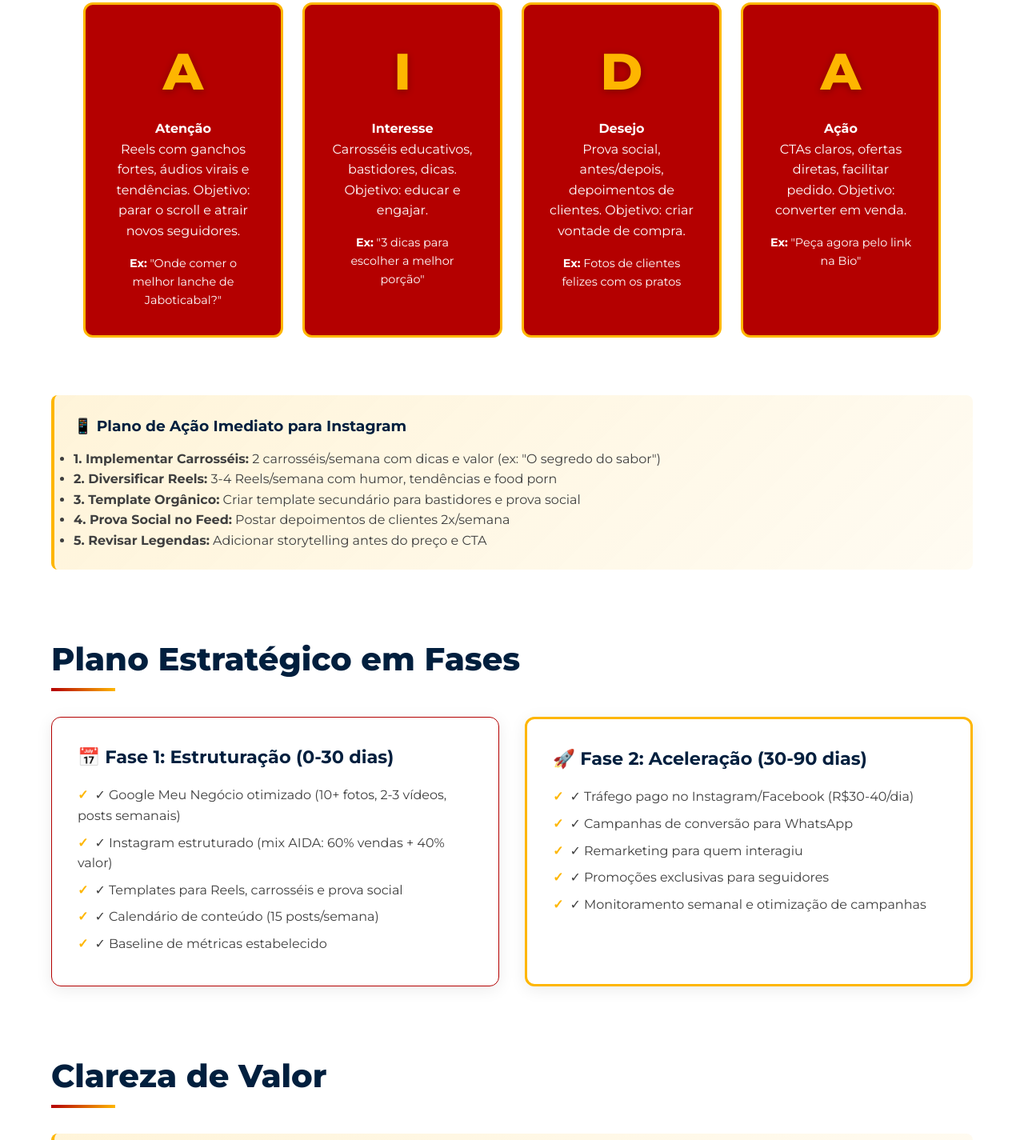
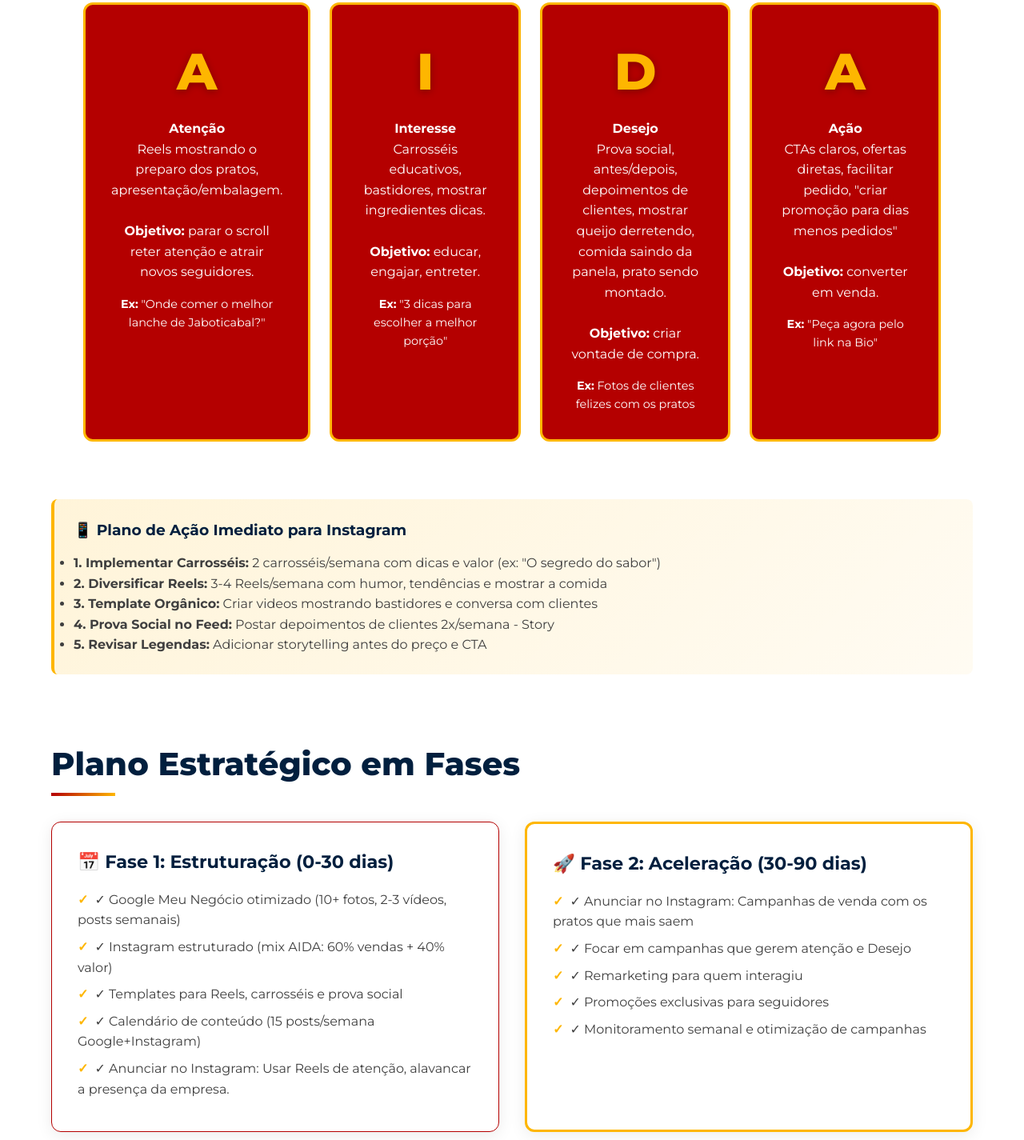
Before and after one commit to Betioli/Pestiscaria-Garcia, a plain HTML site: page index.html in a window 1280 px wide. Shown: the part 4948-6373 px from the top of the page at 80% size. Drawn offline with Linux system fonts and the light colour scheme.

Commit message:
Clareza de valor

```diff
--- a/index.html
+++ b/index.html
@@ -249,10 +249,9 @@
                 </ul>
             </div>
             <div class="cost-reflection">
-                <p>A pergunta não é "preciso decidir agora?"</p>
+                <p>A pergunta não é: "Preciso decidir agora?"</p>
                 <p style="margin-top: 1.5rem;">E sim:</p>
-                <p style="font-size: 1.4rem; color: #FEB600; margin-top: 1rem;">"Quanto tempo mais vou deixar essas oportunidades na mesa?"</p>
-                <p style="font-size: 0.9rem; margin-top: 1.5rem; opacity: 0.9;"><em>*Projeção baseada em benchmarks de mercado para restaurantes/petiscarias em cidades de porte similar. Não é promessa, mas potencial identificado.</em></p>
+                <p style="font-size: 1.4rem; color: #FEB600; margin-top: 3rem;">"Quanto tempo mais vou deixar essas oportunidades na mesa?"</p>
             </div>
         </div>
     </section>
@@ -265,28 +264,28 @@
                 <div class="aida-card">
                     <div class="aida-letter">A</div>
                     <h4>Atenção</h4>
-                    <p>Reels com ganchos fortes, áudios virais e tendências. Objetivo: parar o scroll e atrair novos seguidores.</p>
+                    <p>Reels mostrando o preparo dos pratos, apresentação/embalagem.<br><br><strong>Objetivo:</strong> parar o scroll reter atenção e atrair novos seguidores.</p>
                     <p style="margin-top: 1rem; font-size: 0.9rem;"><strong>Ex:</strong> "Onde comer o melhor lanche de Jaboticabal?"</p>
                 </div>
 
                 <div class="aida-card">
                     <div class="aida-letter">I</div>
                     <h4>Interesse</h4>
-                    <p>Carrosséis educativos, bastidores, dicas. Objetivo: educar e engajar.</p>
+                    <p>Carrosséis educativos, bastidores, mostrar ingredientes dicas. <br> <br><strong>Objetivo:</strong> educar, engajar, entreter.</p>
                     <p style="margin-top: 1rem; font-size: 0.9rem;"><strong>Ex:</strong> "3 dicas para escolher a melhor porção"</p>
                 </div>
 
                 <div class="aida-card">
                     <div class="aida-letter">D</div>
                     <h4>Desejo</h4>
-                    <p>Prova social, antes/depois, depoimentos de clientes. Objetivo: criar vontade de compra.</p>
+                    <p>Prova social, antes/depois, depoimentos de clientes, mostrar queijo derretendo, comida saindo da panela, prato sendo montado. <br><br><strong>Objetivo:</strong> criar vontade de compra.</p>
                     <p style="margin-top: 1rem; font-size: 0.9rem;"><strong>Ex:</strong> Fotos de clientes felizes com os pratos</p>
                 </div>
 
                 <div class="aida-card">
                     <div class="aida-letter">A</div>
                     <h4>Ação</h4>
-                    <p>CTAs claros, ofertas diretas, facilitar pedido. Objetivo: converter em venda.</p>
+                    <p>CTAs claros, ofertas diretas, facilitar pedido, "criar promoção para dias menos pedidos" <br><br><strong>Objetivo:</strong> converter em venda.</p>
                     <p style="margin-top: 1rem; font-size: 0.9rem;"><strong>Ex:</strong> "Peça agora pelo link na Bio"</p>
                 </div>
             </div>
@@ -296,9 +295,9 @@
             <h3>📱 Plano de Ação Imediato para Instagram</h3>
             <ul>
                 <li><strong>1. Implementar Carrosséis:</strong> 2 carrosséis/semana com dicas e valor (ex: "O segredo do sabor")</li>
-                <li><strong>2. Diversificar Reels:</strong> 3-4 Reels/semana com humor, tendências e food porn</li>
-                <li><strong>3. Template Orgânico:</strong> Criar template secundário para bastidores e prova social</li>
-                <li><strong>4. Prova Social no Feed:</strong> Postar depoimentos de clientes 2x/semana</li>
+                <li><strong>2. Diversificar Reels:</strong> 3-4 Reels/semana com humor, tendências e mostrar a comida</li>
+                <li><strong>3. Template Orgânico:</strong> Criar videos mostrando bastidores e conversa com clientes</li>
+                <li><strong>4. Prova Social no Feed:</strong> Postar depoimentos de clientes 2x/semana - Story</li>
                 <li><strong>5. Revisar Legendas:</strong> Adicionar storytelling antes do preço e CTA</li>
             </ul>
         </div>
@@ -314,16 +313,16 @@
                     <li>✓ Google Meu Negócio otimizado (10+ fotos, 2-3 vídeos, posts semanais)</li>
                     <li>✓ Instagram estruturado (mix AIDA: 60% vendas + 40% valor)</li>
                     <li>✓ Templates para Reels, carrosséis e prova social</li>
-                    <li>✓ Calendário de conteúdo (15 posts/semana)</li>
-                    <li>✓ Baseline de métricas estabelecido</li>
+                    <li>✓ Calendário de conteúdo (15 posts/semana Google+Instagram) </li>
+                    <li>✓ Anunciar no Instagram: Usar Reels de atenção, alavancar a presença da empresa.</li>
                 </ul>
             </div>
 
             <div class="phase-card phase2">
                 <h3>🚀 Fase 2: Aceleração (30-90 dias)</h3>
                 <ul style="list-style: none; padding-left: 0;">
-                    <li>✓ Tráfego pago no Instagram/Facebook (R$30-40/dia)</li>
-                    <li>✓ Campanhas de conversão para WhatsApp</li>
+                    <li>✓ Anunciar no Instagram: Campanhas de venda com os pratos que mais saem</li>
+                    <li>✓ Focar em campanhas que gerem atenção e Desejo</li>
                     <li>✓ Remarketing para quem interagiu</li>
                     <li>✓ Promoções exclusivas para seguidores</li>
                     <li>✓ Monitoramento semanal e otimização de campanhas</li>
@@ -344,19 +343,19 @@
             <div class="value-card-compact">
                 <h4>📱 Instagram Profissional</h4>
                 <p><strong>Estado atual:</strong> 1.542 seguidores, conteúdo 100% vendas</p>
-                <p><strong>Com estratégia:</strong> +20-30% alcance orgânico, +200-300 seguidores qualificados em 90 dias</p>
+                <p><strong>Com estratégia:</strong> +20-30% alcance orgânico, pessoas gostam de seguir negócios de comida</p>
             </div>
 
             <div class="value-card-compact">
                 <h4>🔍 Google Meu Negócio</h4>
                 <p><strong>Estado atual:</strong> 4.5⭐, 100 avaliações, 3 fotos</p>
-                <p><strong>Com estratégia:</strong> +20% visibilidade em buscas locais, +30 avaliações em 6 meses</p>
+                <p><strong>Com estratégia:</strong> +20% visibilidade em buscas locais, +30 avaliações em 6 meses (Treinar equipe para pedir avaliação)</p>
             </div>
 
             <div class="value-card-compact highlight">
                 <h4>💰 Anúncios Pagos (DESTAQUE)</h4>
-                <p><strong>Investimento:</strong> R$1.200/mês (R$40/dia)</p>
-                <p><strong>Projeção conservadora:</strong> 60-80 leads qualificados/mês → 15-20 pedidos → R$450-600 em vendas diretas</p>
+                <p><strong>Investimento:</strong> R$600 a 800/Mês (R$30 a 40/dia)</p>
+                <p><strong>Projeção conservadora:</strong> 60-80 leads qualificados/mês → 25-30 pedidos</p>
             </div>
         </div>
 
```
